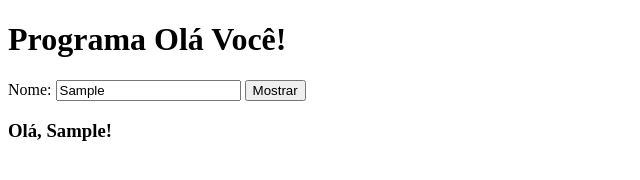
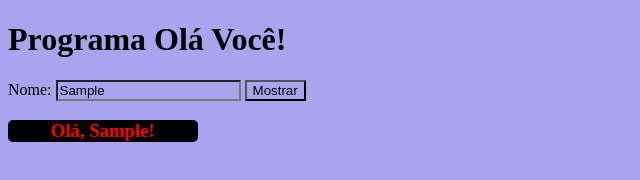
Before and after one commit to Andressa-Madureira/praticas-javascript-book, a plain HTML site: page cap_2/ex2_1.html in a window 1280 px wide. Both pictures are taken after typing "Sample" into the empty fields and a click on the input "Mostrar". Shown: the whole page, without its empty margins (0-640 px from the left). Drawn offline with Linux system fonts and the light colour scheme.

Commit message:
estilizando

```diff
--- a/cap_2/ex2_1.html
+++ b/cap_2/ex2_1.html
@@ -4,7 +4,11 @@
     <meta charset="UTF-8">
     <meta name="viewport" content="width=device-width, initial-scale=1.0">
     <title>Document</title>
-
+    <style>
+        *{
+            background:rgb(169, 164, 237);
+        }
+    </style>
 </head>
 <body>
     <h1>Programa Olá Você!</h1>
--- a/cap_2/script.js
+++ b/cap_2/script.js
@@ -3,7 +3,14 @@ const frm = document.querySelector("form")
 const resp = document.querySelector("h3")
 
 frm.addEventListener("submit", (e) => {
+
+
     const nome = frm.inNome.value // vai pegar no form o "valor=value" do input de texto nome
     resp.innerHTML = `Olá, ${nome}!` //exibe a resposta do programa
+    resp.style.color = "red"
+    resp.style.background = "black"
+    resp.style.width = "15%"
+    resp.style.textAlign = "center"
+    resp.style.borderRadius = "5px"
     e.preventDefault() //impede que a página recarregue automaticamente
 })
```
